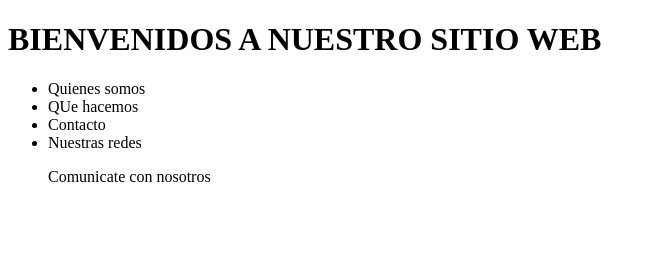
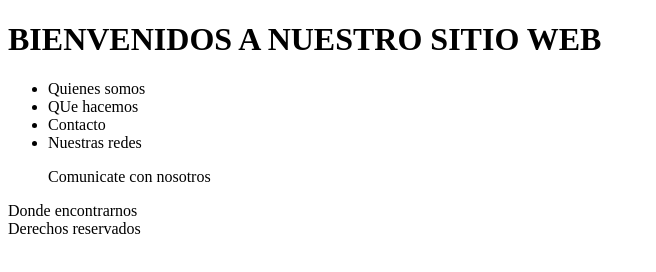
Before and after one commit to javieream/HTML5.1, a plain HTML site: page index.html in a window 1280 px wide. Shown: the whole page, without its empty margins (0-656 px from the left). Drawn offline with Linux system fonts and the light colour scheme.

Commit message:
Update index.html

```diff
--- a/index.html
+++ b/index.html
@@ -23,3 +23,9 @@
      <aside>
        <blockquote>Comunicate con nosotros</blockquote>
      </aside>
+
+<section>Donde encontrarnos</section>
+<section></section>
+<footer>
+  Derechos reservados
+</footer>
```
